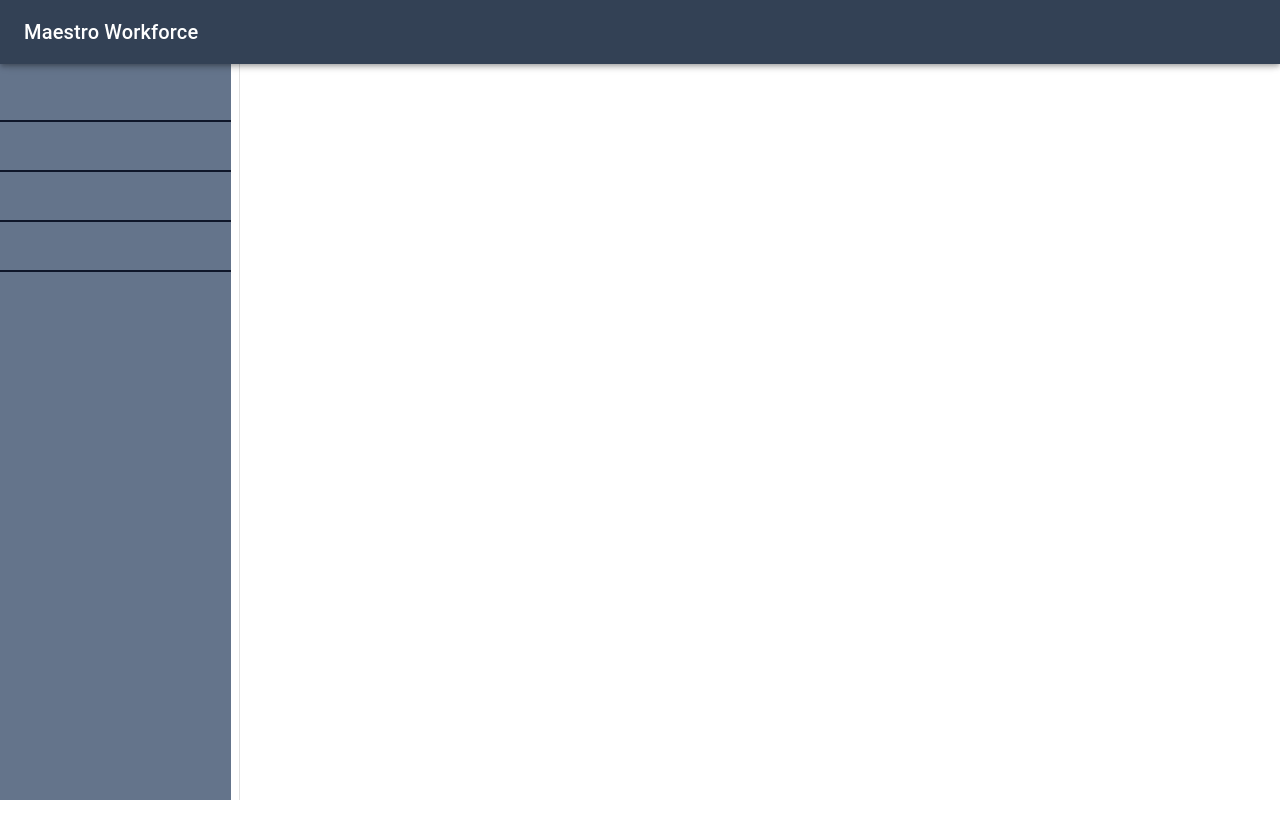
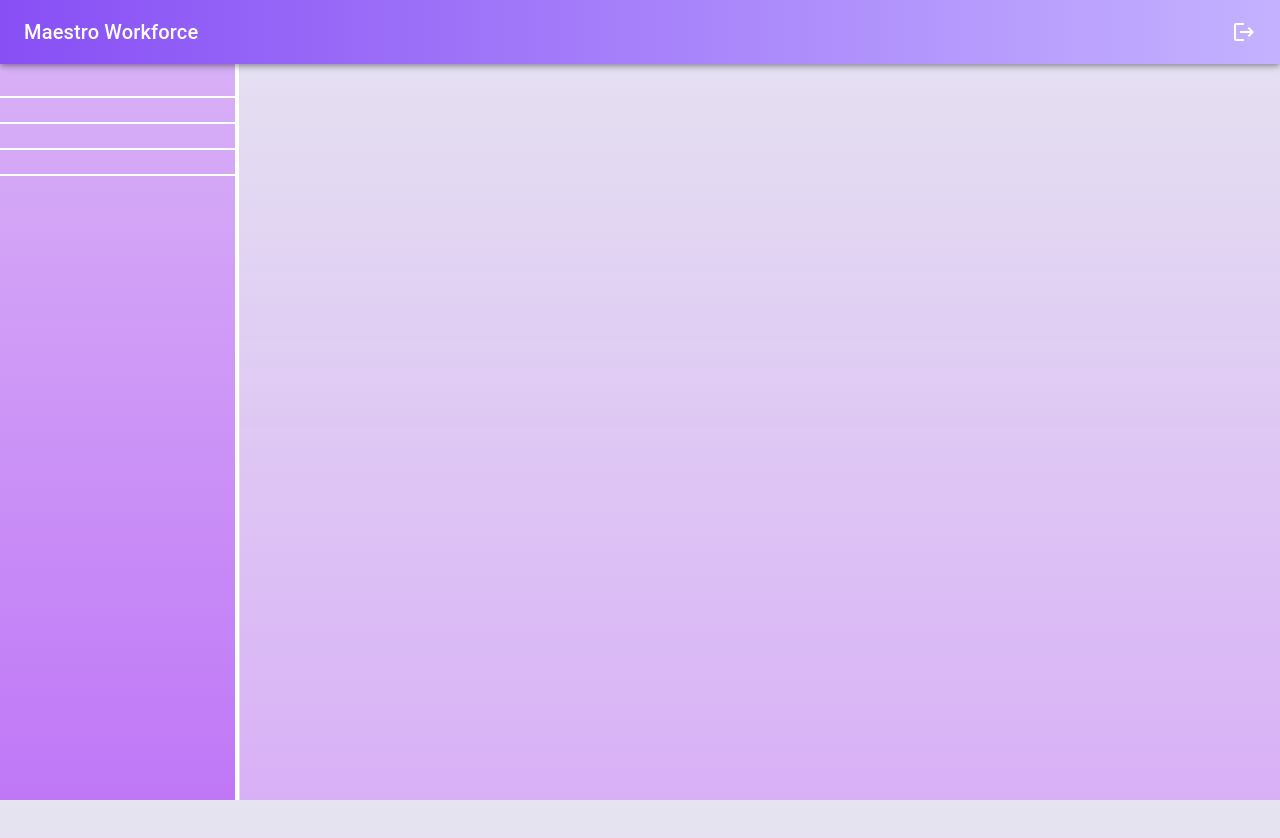
Before and after one commit to Shiv282/Right-Soldier, a Next.js app in the folder front-end/: page / in a window 1280 px wide. Shown: the top 838 px of the page. Built offline with nearby package versions, Linux system fonts and the light colour scheme.

Commit message:
style: Made UI changes in navbar and sidebar

```diff
--- a/front-end/src/app/globals.css
+++ b/front-end/src/app/globals.css
@@ -4,15 +4,15 @@
 
 :root {
   --foreground-rgb: 0, 0, 0;
-  --background-start-rgb: 214, 219, 220;
-  --background-end-rgb: 255, 255, 255;
+  --background-start-rgb: 189, 114, 247;
+  --background-end-rgb: 216, 176, 246;
 }
 
 @media (prefers-color-scheme: dark) {
   :root {
     --foreground-rgb: 255, 255, 255;
-    --background-start-rgb: 0, 0, 0;
-    --background-end-rgb: 0, 0, 0;
+    --background-start-rgb: 189, 114, 247;
+    --background-end-rgb: 216, 176, 246;
   }
 }
 
--- a/front-end/src/app/layout.jsx
+++ b/front-end/src/app/layout.jsx
@@ -14,7 +14,7 @@ export const metadata = {
 export default async function RootLayout({ children }) {
   return (
     <html lang="en">
-      <body>
+      <body className='bg-[#e6e4f1] h-screen'>
         <NavBar children={children} />
       </body>
     </html>
--- a/front-end/src/app/navbar.jsx
+++ b/front-end/src/app/navbar.jsx
@@ -11,6 +11,7 @@ import Divider from '@mui/material/Divider';
 import ListItem from '@mui/material/ListItem';
 import ListItemButton from '@mui/material/ListItemButton';
 import ListItemText from '@mui/material/ListItemText';
+import LogoutIcon from '@mui/icons-material/Logout';
 import { Button } from '@mui/material';
 import { useEffect, useState } from "react";
 import "./globals.css";
@@ -37,10 +38,11 @@ export default function NavBar({children}) {
     <Box sx={{ display: 'flex' }}>
       <CssBaseline />
       <AppBar position="fixed" sx={{ zIndex: (theme) => theme.zIndex.drawer + 1 }}>
-        <Toolbar className='bg-slate-700'>
-          <Typography variant="h6" noWrap component="div">
+        <Toolbar className='bg-gradient-to-r from-[#884ff5] to-[#c4b2ff]' sx={{ display: "flex", justifyContent: "space-between" }}>
+          <Typography className='font-mono font-black' variant="h6" noWrap component="div" sx={{ flexGrow: 1 }}>
             Maestro Workforce
           </Typography>
+          <LogoutIcon className='hover:text-red-600 hover:transform hover:scale-125 transition duration-300 ease-in-out'/>
         </Toolbar>
       </AppBar>
       <Drawer
@@ -53,12 +55,12 @@ export default function NavBar({children}) {
 
       >
         <Toolbar  />
-        <Box className="bg-slate-500 border-r-8 border-white min-h-full" sx={{ overflow: 'auto' }}>
+        <Box className="bg-gradient-to-t from-[#BD72F7] to-[#D8B0F6] border-r-4 border-white min-h-full" sx={{ overflow: 'auto' }}>
           <List className='py-0'>
             {tabs.map((text) => (
-              <ListItem className={(pathname == text.href)?"bg-slate-900 border-b-2 border-slate-900":"border-b-2 border-slate-900"} key={text} disablePadding>
+              <ListItem className={(pathname == text.href)?"bg-[#7f13eb] scale-110 border-b-2 border-white":"border-b-2 border-white"} key={text} disablePadding>
                 <ListItemButton >
-                  <ListItemText  primary={(<Button className="text-white min-w-full" href={text.href} variant="text">{text.text}</Button>)} />
+                  <ListItemText  primary={(<a className={(pathname == text.href)?"text-white font-black min-w-full":"font-black min-w-full"} href={text.href} variant="text"><div className='text-center hover:transform hover:scale-125 transition duration-300 ease-in-out'>{text.text}</div></a>)} />
                 </ListItemButton>
               </ListItem>
             ))}
```
